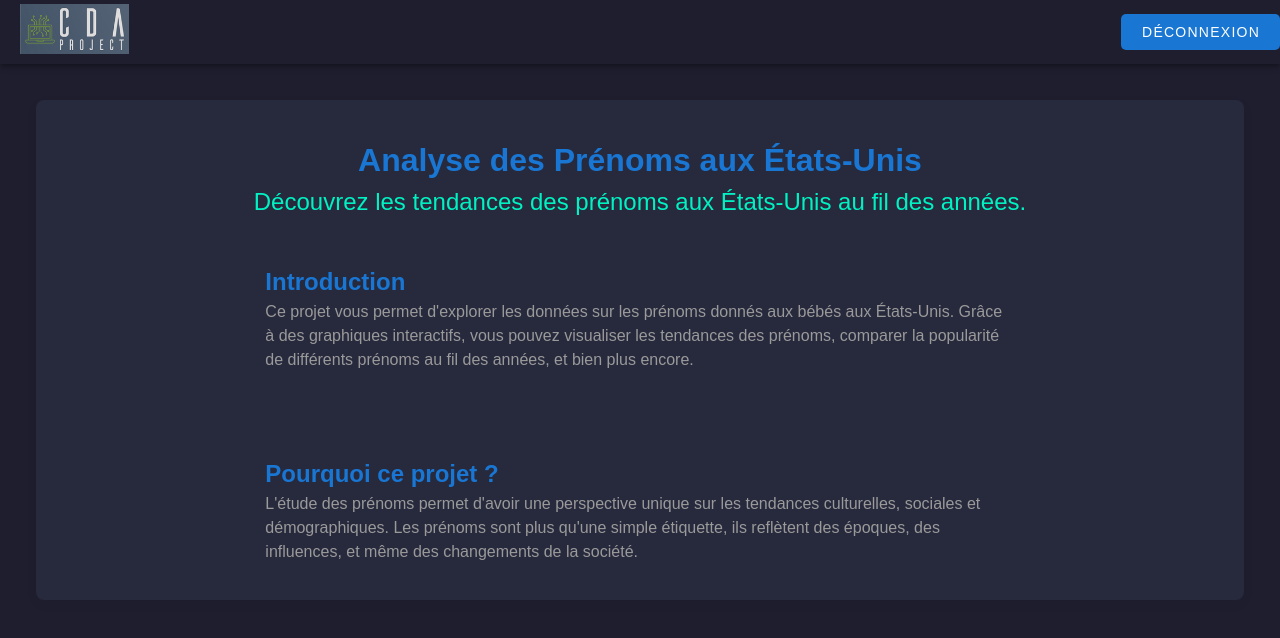
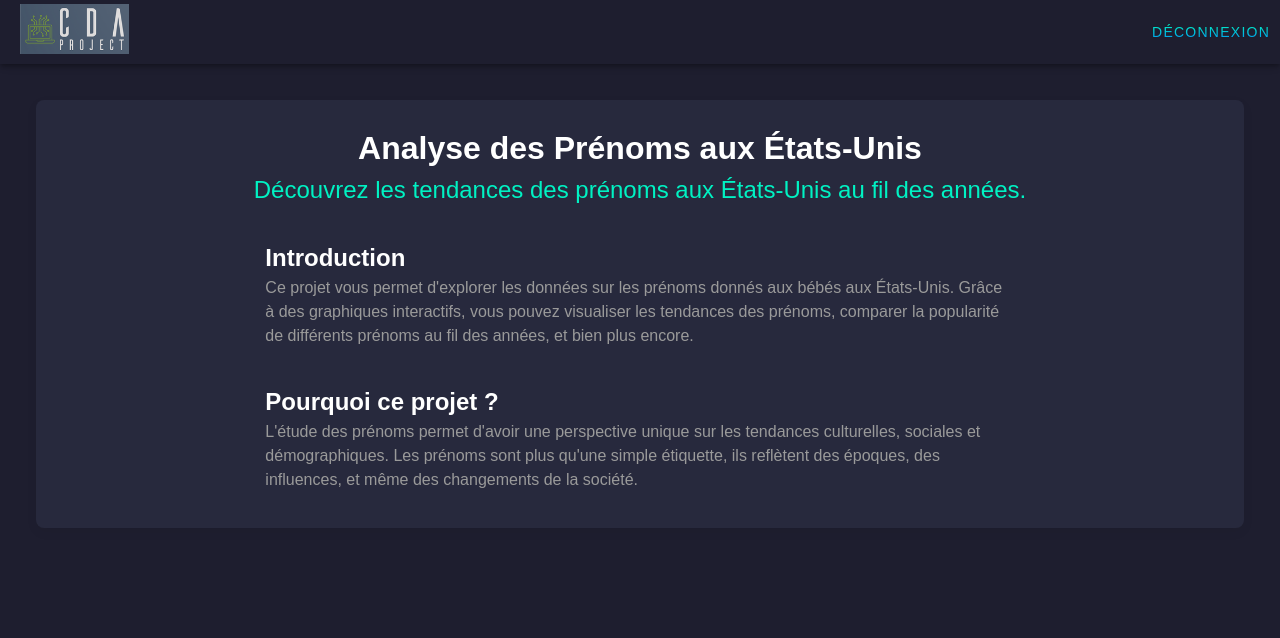
Before and after one commit to FlorentGATTI/projet-cda, a Vue app in the folder cda_project/frontend/: page / in a window 1280 px wide. Shown: the top 638 px of the page. Built offline with nearby package versions, Linux system fonts and the light colour scheme; sample sign-in values are in the browser's storage; the HTML template or start-up script is replaced by a standard one.

Commit message:
design finished

```diff
--- a/cda_project/frontend/src/App.vue
+++ b/cda_project/frontend/src/App.vue
@@ -82,7 +82,7 @@ export default {
       { name: "Analyse des prénoms", path: "/name-analysis" },
       { name: "Statistiques globales", path: "/global-stat" },
       { name: "Diversité géographique", path: "/stats-diversity" },
-      { name: "À propos", path: "/contact" },
+      // { name: "À propos", path: "/contact" },
     ];
 
     const shouldShowSidebar = computed(() => {
@@ -232,7 +232,7 @@ main {
 /* Boutons de navigation */
 .nav-btn {
   transition: transform 0.2s, background-color 0.2s, color 0.2s;
-  color: #ffffff;
+  color: transparent;
 }
 
 .nav-btn:hover {
@@ -251,7 +251,7 @@ main {
 .nav-dropdown {
   position: absolute;
   top: 70px;
-  right: 0;
+  right: 15px;
   width: 100%;
   z-index: 99;
   flex-direction: column;
--- a/cda_project/frontend/src/assets/app.css
+++ b/cda_project/frontend/src/assets/app.css
@@ -1,13 +1,4 @@
 /* Styles globaux pour l'application */
-
-/* Couleur de fond de l'application */
-body,
-.v-application,
-main {
-  background-color: #e1d7cd;
-  color: #2c3e50; /* Couleur de texte par défaut */
-  font-family: "Arial", sans-serif;
-}
 
 /* Styles pour les titres */
 h1,
@@ -16,7 +7,7 @@ h3,
 h4,
 h5,
 h6 {
-  color: #1976d2; /* Couleur primaire pour les titres */
+  color: #fff; /* Couleur primaire pour les titres */
   font-family: "Arial", sans-serif;
 }
 
@@ -33,32 +24,39 @@ a:hover {
 /* Boutons standards */
 button,
 .v-btn {
-  background-color: #1976d2; /* Couleur primaire */
-  color: white;
   font-family: "Arial", sans-serif;
   border: none;
   border-radius: 5px;
-  padding: 10px 20px;
+  padding: 5px 10px;
   cursor: pointer;
-  transition: background-color 0.3s;
+}
+
+.v-btn__content {
+  background: linear-gradient(0deg, #0098f0, #00f2c3);
+  -webkit-background-clip : text;
 }
 
 button:hover,
 .v-btn:hover {
-  background-color: #135ba1; /* Couleur primaire foncée pour l'effet hover */
+  background-color: #27293d; /* Couleur primaire foncée pour l'effet hover */
 }
 
-/* Boutons secondaires */
-button.secondary,
-.v-btn.secondary {
-  background-color: #a26769; /* Couleur secondaire */
+.secondary-button {
+  background: linear-gradient(0deg, #0098f0, #00f2c3);
+  color: white;
+  border: none;
+  padding: 10px 15px;
+  margin: 5px;
+  cursor: pointer;
+  font-size: 0.9em;
+  border-radius: 5px;
+  transition: transform 0.2s, background-color 0.2s;
 }
 
-button.secondary:hover,
-.v-btn.secondary:hover {
-  background-color: #854d51; /* Couleur secondaire foncée pour l'effet hover */
+.secondary-button:hover {
+  transform: scale(1.1); /* Légère augmentation de taille au survol */
+  background: linear-gradient(0deg, #186d9f, #1e9880); /* Dark Pink */
 }
-
 /* Styles pour les champs de formulaire */
 input,
 select {
@@ -116,6 +114,10 @@ select {
   padding: 20px;
 }
 
+.v-col {
+  padding: 0;
+}
+
 /* Footer (pied de page) */
 footer {
   background-color: #0b4678;
--- a/cda_project/frontend/src/components/PlotViewer.vue
+++ b/cda_project/frontend/src/components/PlotViewer.vue
@@ -1,10 +1,11 @@
 <template>
   <div class="plot-viewer">
     <div class="trend-section">
-      <v-select v-model="selectedName1" :items="availableNames" label="Sélectionnez le premier prénom" solo hide-details class="name-select" placeholder="Recherchez ou sélectionnez un prénom" searchable v-if="availableNames.length"></v-select>
-
-      <v-select v-model="selectedName2" :items="availableNames" label="Sélectionnez le deuxième prénom (facultatif)" solo hide-details class="name-select" placeholder="Recherchez ou sélectionnez un prénom" searchable v-if="availableNames.length"></v-select>
-      <v-btn @click="fetchTrends" class="secondary-button">Générer un graphique de tendances</v-btn>
+      <div class="name-input">
+        <v-select v-model="selectedName1" :items="availableNames" label="Sélectionnez le premier prénom" solo hide-details class="name-select" placeholder="Recherchez ou sélectionnez un prénom" searchable v-if="availableNames.length"></v-select>
+        <v-select v-model="selectedName2" :items="availableNames" label="Sélectionnez le deuxième prénom (facultatif)" solo hide-details class="name-select" placeholder="Recherchez ou sélectionnez un prénom" searchable v-if="availableNames.length"></v-select>
+      </div>
+      <button @click="fetchTrends" class="secondary-button">Générer un graphique de tendances</button>
     </div>
 
     <div v-if="errorMessage" class="error-message">{{ errorMessage }}</div>
@@ -126,11 +127,6 @@ export default {
 <style scoped>
 .plot-viewer {
   text-align: center;
-  background: #cdc1b5;
-  padding: 20px;
-  border-radius: 8px;
-  box-shadow: 0 2px 10px rgba(0, 0, 0, 0.1);
-  max-width: 100%;
 }
 
 .trend-section {
@@ -173,4 +169,16 @@ export default {
 .spinner {
   margin-top: 20px;
 }
+
+.name-input {
+  display: flex;
+  gap: 20px;
+}
+
+@media (max-width: 1280px) {
+  .name-input {
+    flex-direction: column;
+    gap: 5px;
+  }
+}
 </style>
--- a/cda_project/frontend/src/components/SideBar.vue
+++ b/cda_project/frontend/src/components/SideBar.vue
@@ -316,9 +316,10 @@ export default {
 
 <style scoped>
 .sidebar-container {
-  background: #e1d7cd;
+  background: linear-gradient(#27293d, #1d1d1d);
   overflow-y: auto;
   -webkit-overflow-scrolling: touch;
+  color: #fff;
 }
 
 .sidebar-mobile {
@@ -420,6 +421,10 @@ export default {
   background-color: rgba(0, 0, 0, 0.03) !important;
 }
 
+button:hover, .v-btn:hover {
+    background-color: #9c9c9c;
+}
+
 :deep(.v-field),
 :deep(.v-select),
 :deep(.v-text-field) {
--- a/cda_project/frontend/src/views/HomePage.vue
+++ b/cda_project/frontend/src/views/HomePage.vue
@@ -66,7 +66,7 @@ export default {
 }
 
 .introduction-section {
-  margin-bottom: 60px;
+  margin-bottom: 10px;
 }
 
 .navigation-section {
--- a/cda_project/frontend/src/views/NameAnalysis.vue
+++ b/cda_project/frontend/src/views/NameAnalysis.vue
@@ -28,12 +28,12 @@
           </v-row>
         </v-container>
       </div>
+    </div>
 
       <div class="plot-section">
         <PlotViewer ref="plotViewer" />
       </div>
     </div>
-  </div>
 </template>
 
 <script>
@@ -79,23 +79,17 @@ export default {
 <style scoped>
 #app {
   text-align: center;
-  color: #0B4678; /* Indigo Dye */
-  margin-top: 40px;
-  font-family: 'Roboto', sans-serif;
+  margin-top: 15px;
 }
 
 .main-content {
-  background: #E1D7CD; /* Light Beige */
-  padding: 20px;
   border-radius: 10px;
-  box-shadow: 0 0 15px rgba(0, 0, 0, 0.1);
-  max-width: 800px;
-  margin: auto;
+  box-shadow: 0 0 15px rgba(0, 0, 0, 0.35);
+  margin-top: 15px;
 }
 
 .year-births-section {
   background: transparent; /* Retire le fond moche */
-  padding: 15px;
   border-radius: 8px;
   margin-bottom: 20px;
   box-shadow: none !important; /* Supprime toute ombre appliquée */
@@ -106,7 +100,7 @@ export default {
   display: flex;
   flex-direction: column;
   align-items: flex-start;
-  margin-bottom: 20px;
+  margin-top: 20px;
   background-color: transparent !important; /* Assurez-vous que l'arrière-plan est transparent */
   box-shadow: none !important; /* Supprime toute ombre qui pourrait apparaître */
   border: none !important; /* Supprime toute bordure */
@@ -146,9 +140,9 @@ v-select {
 }
 
 .plot-section {
-  background: #CDC1B5; /* Beige */
   padding: 20px;
   border-radius: 8px;
+  box-shadow: 0 2px 10px rgba(0, 0, 0, 0.35);
   max-width: 100%;
   overflow-x: auto; /* Assure que le graphique ne déborde pas horizontalement */
 }
```
